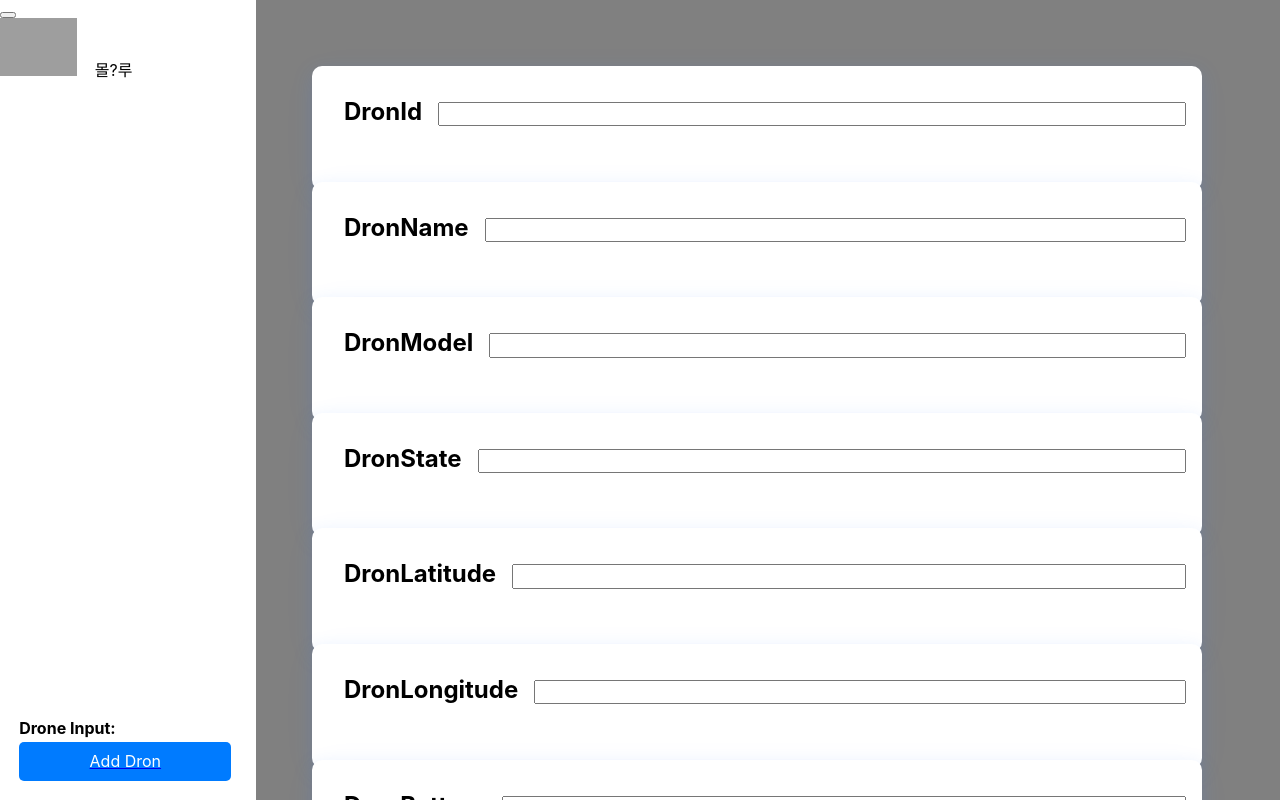
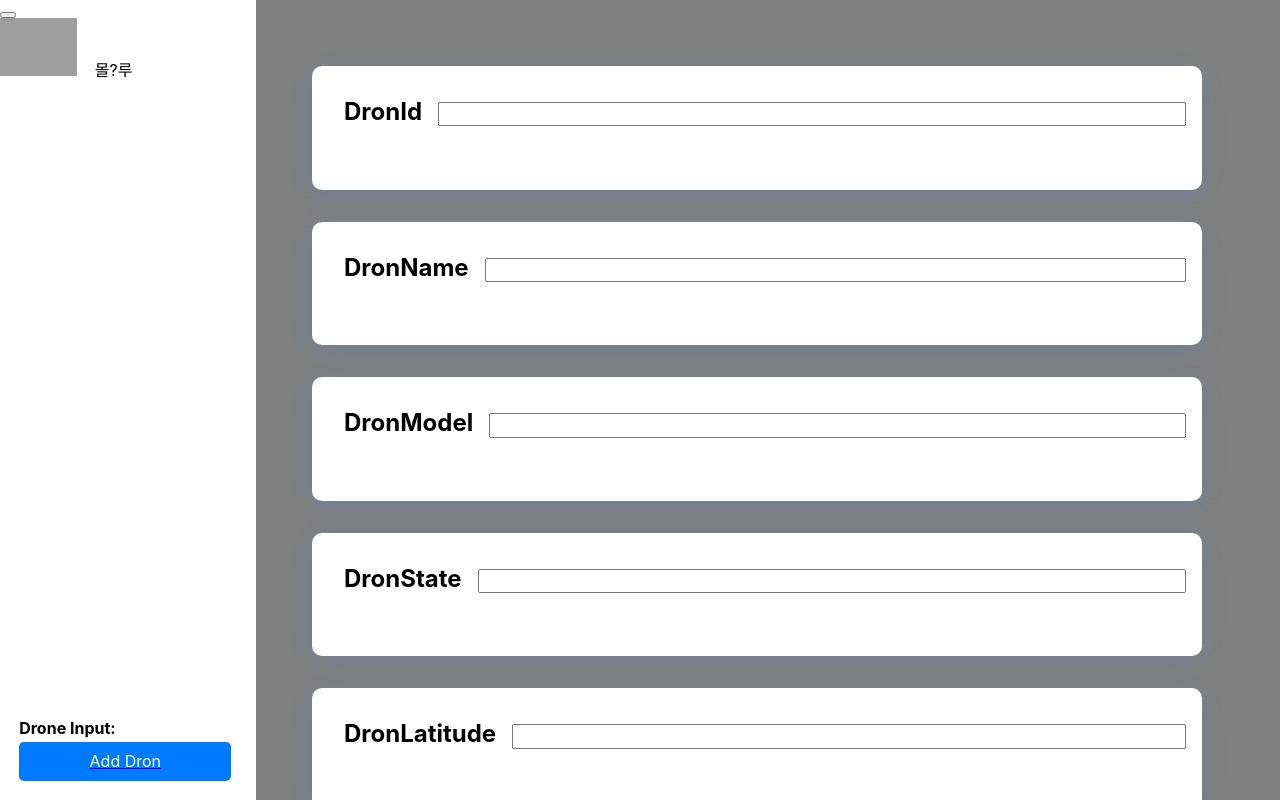
Before and after one commit to Insiro/nexus_dron_fe, a React (Create React App) app: page /drons/new in a window 1280 px wide. Built offline with nearby package versions, Linux system fonts and the light colour scheme; grey boxes are pictures that could not be loaded.

Commit message:
fix: newDron Overraped Problem

```diff
--- a/src/index.css
+++ b/src/index.css
@@ -25,10 +25,10 @@ code {
 }
 
 .cards {
+    justify-content: center;
     max-width: 90% !important;
     height: 100%;
     flex-grow: 1;
-    max-width: 100%;
     display: flex;
 }
 
@@ -60,7 +60,7 @@ h1 {
 }
 
 .cards__items {
-    margin-bottom: 24px;
+    margin-bottom: 4rem;
     width: 100%;
     justify-content: center;
 }
```
